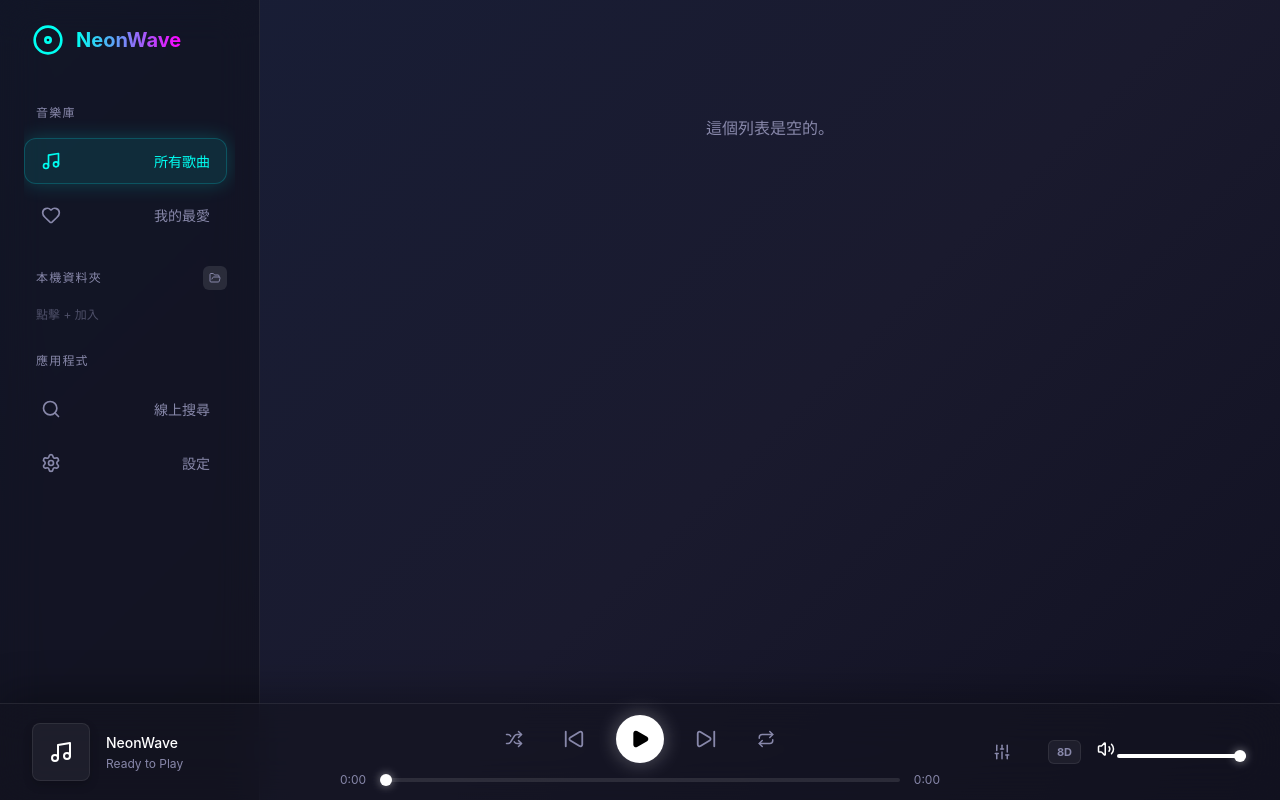
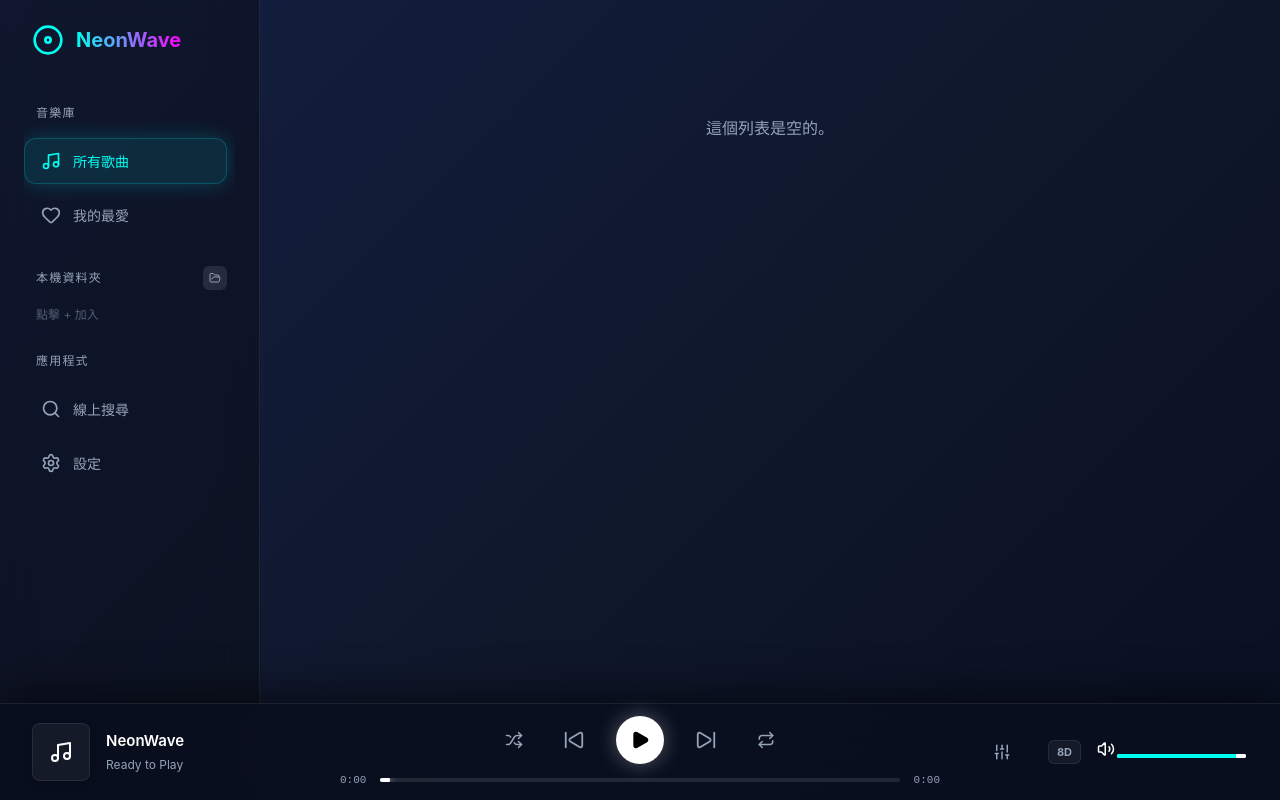
Before and after one commit to wu-zuan/NeonWaveMusicPlayer, a React (Vite) app: page / in a window 1280 px wide. Built offline with nearby package versions, Linux system fonts and the light colour scheme.

Commit message:
chore: release v3.7.3

```diff
--- a/package.json
+++ b/package.json
@@ -1,7 +1,7 @@
 {
   "name": "neon-wave-music-player",
   "private": true,
-  "version": "3.7.2",
+  "version": "3.7.3",
   "description": "A modern, high-fidelity music player with 8D spatial audio effects.",
   "author": "DM-WuzuanTW",
   "type": "module",
--- a/src/components/Layout/Sidebar.module.css
+++ b/src/components/Layout/Sidebar.module.css
@@ -70,7 +70,8 @@
 .navItem {
     display: flex;
     align-items: center;
-    justify-content: space-between;
+    justify-content: flex-start;
+    gap: 12px;
     padding: 12px 16px;
     border-radius: 12px;
     background: transparent;
--- a/src/components/Player/Player.module.css
+++ b/src/components/Player/Player.module.css
@@ -4,7 +4,7 @@
     left: 0;
     right: 0;
     height: 96px;
-    background: rgba(19, 19, 31, 0.6);
+    background: rgba(10, 15, 30, 0.85);
     backdrop-filter: blur(20px);
     -webkit-backdrop-filter: blur(20px);
     border-top: 1px solid var(--glass-border);
@@ -13,7 +13,7 @@
     justify-content: space-between;
     padding: 0 32px;
     z-index: 100;
-    box-shadow: 0 -10px 40px rgba(0, 0, 0, 0.3);
+    box-shadow: 0 -10px 40px rgba(0, 0, 0, 0.5);
 }
 
 .nowPlaying {
@@ -38,18 +38,27 @@
 .trackInfo {
     display: flex;
     flex-direction: column;
+    justify-content: center;
+    overflow: hidden;
 }
 
 .trackTitle {
     color: var(--text-main);
-    font-weight: 500;
-    font-size: 14px;
-    margin-bottom: 2px;
+    font-weight: 600;
+    font-size: 15px;
+    margin-bottom: 4px;
+    white-space: nowrap;
+    overflow: hidden;
+    text-overflow: ellipsis;
+    max-width: 220px;
 }
 
 .trackArtist {
     color: var(--text-muted);
     font-size: 12px;
+    white-space: nowrap;
+    overflow: hidden;
+    text-overflow: ellipsis;
 }
 
 .controls {
@@ -100,10 +109,12 @@
 .playBtn:hover {
     transform: scale(1.05);
     box-shadow: 0 0 30px rgba(255, 255, 255, 0.5);
+    background: var(--accent-primary);
 }
 
 .activeControl {
     color: var(--accent-primary);
+    text-shadow: 0 0 10px var(--accent-primary);
 }
 
 .progressContainer {
@@ -113,32 +124,38 @@
     width: 100%;
     max-width: 600px;
     color: var(--text-muted);
-    font-size: 12px;
+    font-size: 11px;
+    font-family: monospace;
 }
 
 .timeSlider {
     flex: 1;
     -webkit-appearance: none;
+    appearance: none;
     height: 4px;
     border-radius: 2px;
     background: rgba(255, 255, 255, 0.1);
     outline: none;
     cursor: pointer;
+    overflow: hidden;
 }
 
 .timeSlider::-webkit-slider-thumb {
     -webkit-appearance: none;
-    width: 12px;
-    height: 12px;
+    appearance: none;
+    width: 10px;
+    height: 10px;
     border-radius: 50%;
     background: #fff;
     cursor: pointer;
-    box-shadow: 0 0 10px rgba(255, 255, 255, 0.5);
+    box-shadow: -1005px 0 0 1000px var(--accent-primary), 0 0 10px rgba(255, 255, 255, 0.5);
     transition: transform 0.1s;
+    border: 0;
 }
 
 .timeSlider::-webkit-slider-thumb:hover {
     transform: scale(1.2);
+    background: var(--accent-primary);
 }
 
 .extra {
--- a/src/components/Player/PlayerBar.tsx
+++ b/src/components/Player/PlayerBar.tsx
@@ -1,5 +1,5 @@
 import React, { useState } from 'react'
-import { Play, Pause, SkipBack, SkipForward, Shuffle, Volume2, Music, Repeat, Repeat1, Sliders, AudioWaveform } from 'lucide-react'
+import { Play, Pause, SkipBack, SkipForward, Shuffle, Volume2, Music, Repeat, Repeat1, Sliders, AudioWaveform, Brain, Activity } from 'lucide-react'
 import styles from './Player.module.css'
 import { Track } from '../../hooks/useAudioPlayer'
 import { AudioRadar } from './AudioRadar'
@@ -191,7 +191,8 @@ export const PlayerBar: React.FC<PlayerBarProps> = ({
                             <div style={{ display: 'flex', alignItems: 'center', justifyContent: 'space-between', paddingBottom: '12px', borderBottom: '1px solid rgba(255,255,255,0.08)' }}>
                                 <div>
                                     <div style={{ color: 'var(--text-main)', fontSize: '13px', display: 'flex', alignItems: 'center', gap: '6px' }}>
-                                        🧠 專注模式
+                                        <Brain size={14} color="var(--accent-primary)" />
+                                        專注模式
                                     </div>
                                     <div style={{ color: 'var(--text-muted)', fontSize: '10px', marginTop: '2px' }}>消除殘響，增強人聲清晰度</div>
                                 </div>
@@ -215,7 +216,8 @@ export const PlayerBar: React.FC<PlayerBarProps> = ({
                             <div style={{ display: 'flex', alignItems: 'center', justifyContent: 'space-between', paddingBottom: '12px', borderBottom: '1px solid rgba(255,255,255,0.08)' }}>
                                 <div>
                                     <div style={{ color: 'var(--text-main)', fontSize: '13px', display: 'flex', alignItems: 'center', gap: '6px' }}>
-                                        ⚖️ 音量平衡
+                                        <Activity size={14} color="var(--accent-primary)" />
+                                        音量平衡
                                     </div>
                                     <div style={{ color: 'var(--text-muted)', fontSize: '10px', marginTop: '2px' }}>動態壓縮，防止爆音</div>
                                 </div>
@@ -242,7 +244,7 @@ export const PlayerBar: React.FC<PlayerBarProps> = ({
                                     {isFocus && <span style={{ fontSize: '10px', color: 'var(--accent-secondary)' }}>專注模式下不可用</span>}
                                 </div>
                                 <div style={{ display: 'flex', gap: '6px', flexWrap: 'wrap' }}>
-                                    {['none', 'room', 'hall', 'concert', 'driver'].map(mode => (
+                                    {['none', 'room', 'hall', 'concert'].map(mode => (
                                         <button
                                             key={mode}
                                             onClick={() => handleSpace(mode)}
@@ -256,7 +258,7 @@ export const PlayerBar: React.FC<PlayerBarProps> = ({
                                                 whiteSpace: 'nowrap'
                                             }}
                                         >
-                                            {mode === 'none' ? '原音' : mode === 'room' ? '房間' : mode === 'hall' ? '空間' : mode === 'concert' ? '演唱會' : '車內'}
+                                            {mode === 'none' ? '原音' : mode === 'room' ? '房間' : mode === 'hall' ? '空間' : '演唱會'}
                                         </button>
                                     ))}
                                 </div>
--- a/src/index.css
+++ b/src/index.css
@@ -4,9 +4,8 @@
   font-weight: 400;
 
   color-scheme: dark;
-  color: rgba(255, 255, 255, 0.87);
+  color: #f8fafc;
   background-color: transparent;
-  /* Changed from #242424 to allow layers */
 
   font-synthesis: none;
   text-rendering: optimizeLegibility;
@@ -15,27 +14,24 @@
 
   /* Neon Theme Colors */
   --accent-primary: #00fff2;
-  /* Cyan Neon */
   --accent-secondary: #ff00ff;
-  /* Magenta Neon */
-  --bg-dark: #0a0a0f;
-  --glass-bg: rgba(20, 20, 30, 0.6);
+  --bg-dark: #020617;
+  --glass-bg: rgba(15, 23, 42, 0.7);
   --glass-border: rgba(255, 255, 255, 0.08);
   --text-main: #ffffff;
-  --text-muted: #8888aa;
+  --text-muted: #94a3b8;
 }
 
 body {
   margin: 0;
   padding: 0;
-  /* Deep Aurora Background */
-  background: linear-gradient(-45deg, #050510, #1a1a2e, #16213e, #0f3460);
+  /* Premium Deep Aurora */
+  background: linear-gradient(-45deg, #020617, #0f172a, #172554, #1e1b4b);
   background-size: 300% 300%;
   animation: aurora 20s ease infinite;
 
   color: var(--text-main);
   font-family: var(--font-family);
-  /* Or hardcoded 'Inter' since var might be missing */
   overflow: hidden;
   user-select: none;
   -webkit-font-smoothing: antialiased;
```
